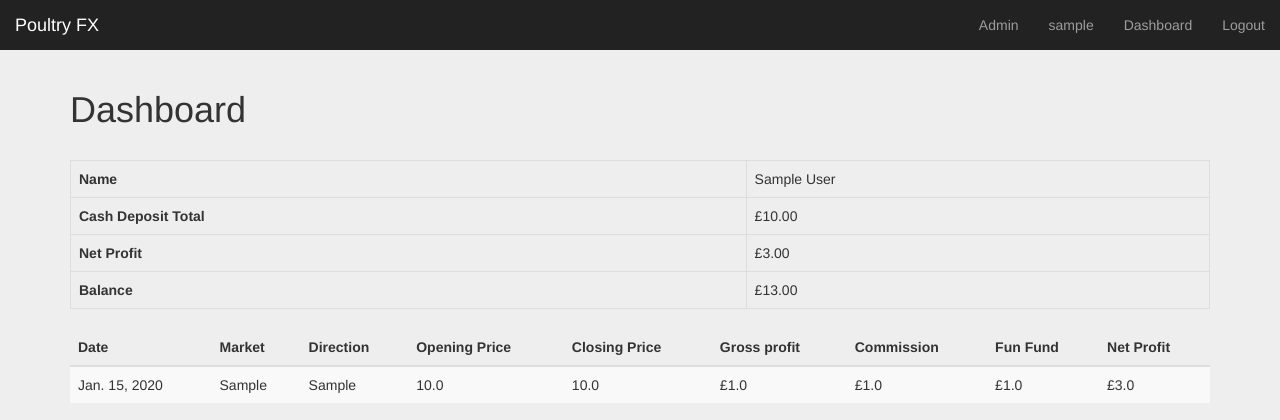
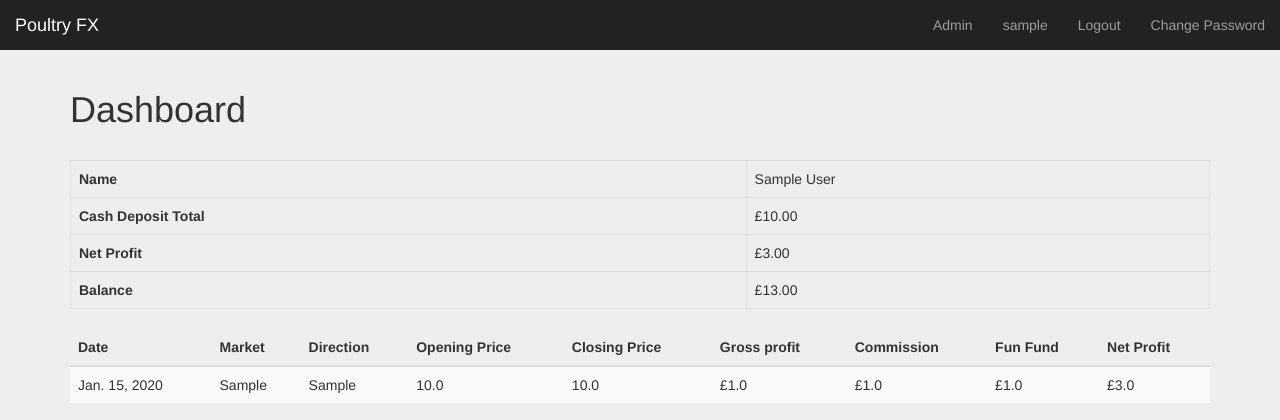
Before and after one commit to PhilMarsden/PoultryFX, a Django app: page /pfx/ in a window 1280 px wide. Shown: the top 420 px of the page. Run offline with Django 3.2, Linux system fonts and the light colour scheme; a user stored in the database is signed in; tables that the repository leaves empty hold one stand-in row (values such as "Sample post"); some libraries are stand-ins or nearby versions.

Commit message:
Add change password link

```diff
--- a/mysite/pfx/templates/base.html
+++ b/mysite/pfx/templates/base.html
@@ -52,10 +52,8 @@
             {% endif %}
             {% if user.is_authenticated %}
               <li><a href="#">{{ user }}</a></li>
-            {% endif %}
-              <li><a href="#">Dashboard</a></li>
-            {% if user.is_authenticated %}
               <li><a href="/accounts/logout">Logout</a></li>
+              <li><a href="/accounts/password_change">Change Password</a></li>
             {% else %}
               <li><a href="/accounts/login">Login</a></li>
             {% endif %}
```
